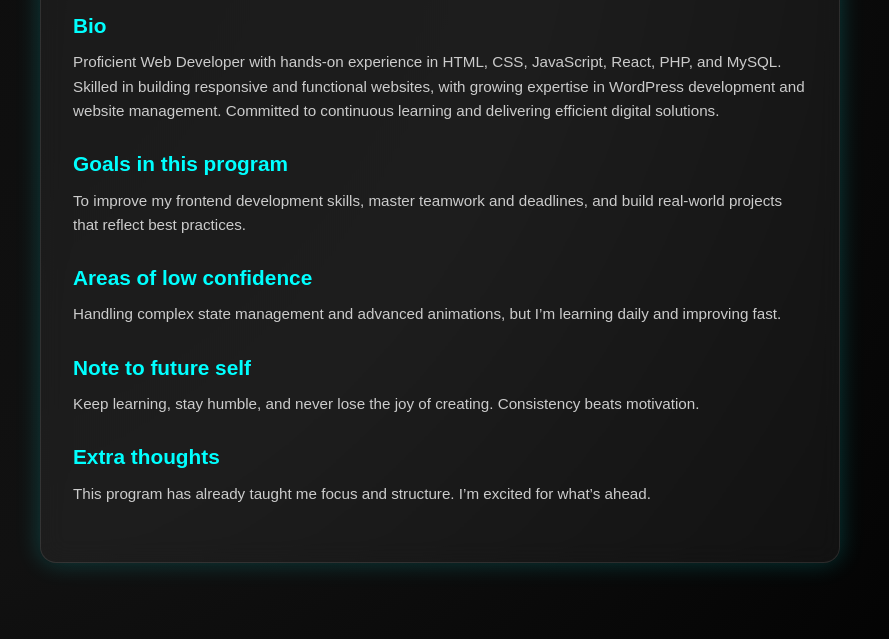
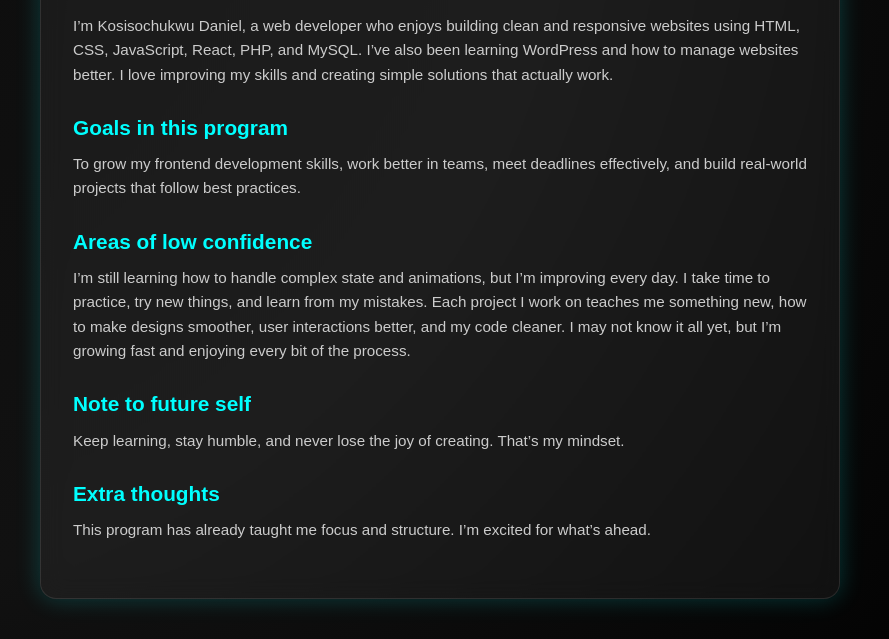
Before and after one commit to Major-Kosdan/hng13-profile-card, a plain HTML site: page about.html in a window 1280 px wide. Shown: the part 161-800 px from the top of the page, without its empty margins (200-1089 px from the left). Drawn offline with Linux system fonts and the light colour scheme.

Commit message:
Add files via upload

```diff
--- a/about.html
+++ b/about.html
@@ -13,22 +13,24 @@
 
     <section data-testid="test-about-bio">
       <h2>Bio</h2>
-      <p>Proficient Web Developer with hands-on experience in HTML, CSS, JavaScript, React, PHP, and MySQL. Skilled in building responsive and functional websites, with growing expertise in WordPress development and website management. Committed to continuous learning and delivering efficient digital solutions.</p>
+      <p>I’m Kosisochukwu Daniel, a web developer who enjoys building clean and responsive websites using HTML, CSS, JavaScript, React, PHP, and MySQL. I’ve also been learning WordPress and how to manage websites better. I love improving my skills and creating simple solutions that actually work.</p>
     </section>
 
     <section data-testid="test-about-goals">
       <h2>Goals in this program</h2>
-      <p>To improve my frontend development skills, master teamwork and deadlines, and build real-world projects that reflect best practices.</p>
+      <p>To grow my frontend development skills, work better in teams, meet deadlines effectively, and build real-world projects that follow best practices.</p>
     </section>
 
     <section data-testid="test-about-confidence">
       <h2>Areas of low confidence</h2>
-      <p>Handling complex state management and advanced animations, but I’m learning daily and improving fast.</p>
+      <p>I’m still learning how to handle complex state and animations, but I’m improving every day. I take time to practice, try new things, and learn from my mistakes. Each project I work on teaches me something new, how to make designs smoother, user interactions better, and my code cleaner. I may not know it all yet, but I’m growing fast and enjoying every bit of the process.
+</p>
     </section>
 
     <section data-testid="test-about-future-note">
       <h2>Note to future self</h2>
-      <p>Keep learning, stay humble, and never lose the joy of creating. Consistency beats motivation.</p>
+      <p>Keep learning, stay humble, and never lose the joy of creating. That’s my mindset.
+</p>
     </section>
 
     <section data-testid="test-about-extra">
```
Also changed, not shown: index.html (+1 -1 lines), script.js (+1 -7 lines), style.css (+10 -16 lines).
